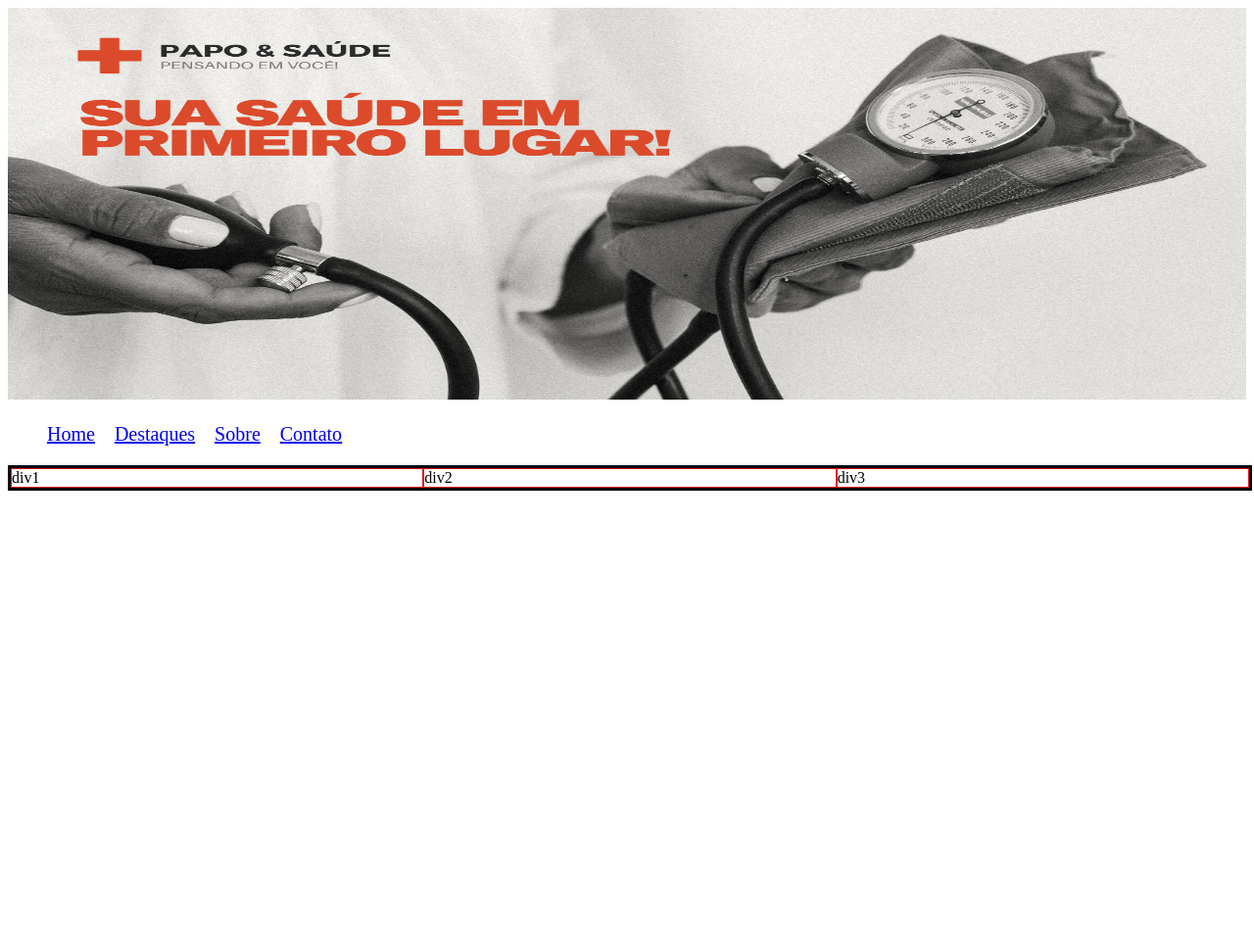
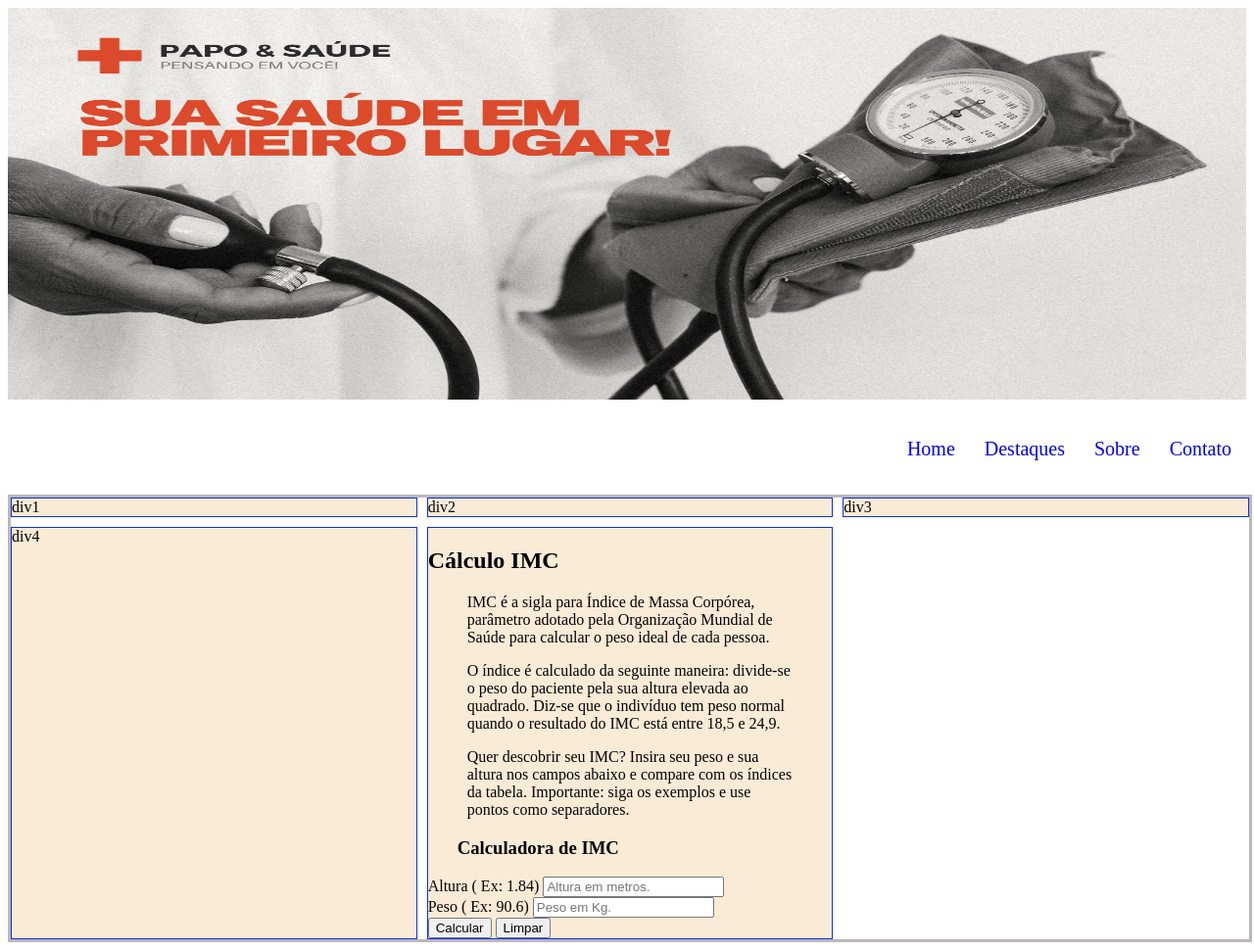
Before and after one commit to fabriciodev007/Papo-e-sa-de, a Django app: page /home/inicio/ in a window 1280 px wide. Shown: the whole page at 98% size. Before the commit the page ends 501 px from the top, so only its background shows below. Run offline with Django 5.2, Linux system fonts and the light colour scheme.

Commit message:
Criado IMC

```diff
--- a/home/templates/index.html
+++ b/home/templates/index.html
@@ -12,7 +12,7 @@
   <body>
     <header class="cabeca">
       <img id="inicio_img" class="inicio_img" src="{% static 'home/img/papo.png' %}" alt="" />
-      <section class="">
+      <section class="sessao1">
         <ul class="ul_inicio">
           <li>
             <a href="#">Home</a>
@@ -29,13 +29,30 @@
         </ul>
       </section>
     </header>
+
     <div class="contaner">
       <div id="Destaques" class="box">div1</div>
 
       <div id="Sobre" class="box">div2</div>
       <div id="Contato" class="box">div3</div>
+      <div id="Contato" class="box">div4</div>
+      <div id="Contato" class="box">
+        <h2>Cálculo IMC</h2>
+        <blockquote cite="https://www.programasaudefacil.com.br/calculadora-de-imc">
+          <p>IMC é a sigla para Índice de Massa Corpórea, parâmetro adotado pela Organização Mundial de Saúde para calcular o peso ideal de cada pessoa.</p>
+          <p>O índice é calculado da seguinte maneira: divide-se o peso do paciente pela sua altura elevada ao quadrado. Diz-se que o indivíduo tem peso normal quando o resultado do IMC está entre 18,5 e 24,9.</p>
+          <p>Quer descobrir seu IMC? Insira seu peso e sua altura nos campos abaixo e compare com os índices da tabela. Importante: siga os exemplos e use pontos como separadores.</p>
+        </blockquote>
+        <h3 class="calc">Calculadora de IMC</h3>
+        <label for="ipt_altura">Altura ( Ex: 1.84)</label>
+        <input type="number" value="" placeholder="Altura em metros." name="Altura" id="ipt_altura" /><br />
+        <label for="ipt_peso">Peso ( Ex: 90.6)</label>
+        <input type="number" value="" placeholder="Peso em Kg." name="Altura" id="ipt_peso" /><br />
+        <input onclick="imc()" type="submit" value="Calcular" />
+        <input type="reset" value="Limpar" />
+      </div>
     </div>
 
-    <script src="" async defer></script>
+    <script src="{% static 'home/js/javascript.js' %}" async defer></script>
   </body>
 </html>
--- a/template/static/home/css/style.css
+++ b/template/static/home/css/style.css
@@ -1,6 +1,10 @@
 .inicio_img {
     width: 100%;
     height: 400px;
+
+}
+.sessao1{
+    text-align: right;
 
 }
 
@@ -12,18 +16,27 @@
 }
 
 li {
-    padding-right: 20px;
-    color: red;
+    padding: 15px;
+}
+a{
+    text-decoration: none;
+}
+
+.contaner {
+    border: 3px solid rgba(170, 164, 164, 0.788);
+    width: 100%;
+    display: grid;
+    grid-template-columns: repeat(3, 1fr);
+    gap: 10px;
+
 
 }
 
-.contaner {
-    border: 3px solid black;
-    width: 100%;
-    display: grid;
-    grid-template-columns: 1fr 1fr 1fr;
+.box {
+    border: 1px solid rgb(13, 46, 235);
+      background-color: antiquewhite;
 }
 
-.box {
-    border: 1px solid rgb(230, 17, 17);
+.calc{
+    margin-left: 30px;
 }
--- /dev/null
+++ b/template/static/home/js/javascript.js
@@ -0,0 +1,24 @@
+function imc() {
+  let altura = document.getElementById("ipt_altura").value;
+  let peso = document.getElementById("ipt_peso").value;
+
+  let imc = peso / Math.pow(altura, 2);
+  if (imc < 18.5) {
+    alert(" Seu IMC é :" + imc.toFixed(2) + " Classificação: Magreza.");
+  } else {
+      if (imc < 24.9) {
+      alert(" Seu IMC é :" + imc.toFixed(2) + " Classificação: Normal.");
+    }  else {
+            if (imc < 29.9) {
+        alert(" Seu IMC é :" + imc.toFixed(2) + " Classificação: Sobrepeso.");
+      } else {
+              if (imc < 39.9) {
+          alert(
+            " Seu IMC é :" + imc.toFixed(2) + " Classificação: Obesidade.");
+        } else {
+                alert(" Seu IMC é :" + imc.toFixed(2) +" Classificação: Obesidade Grave.");
+          }
+        }
+      }
+    }
+  }
```
